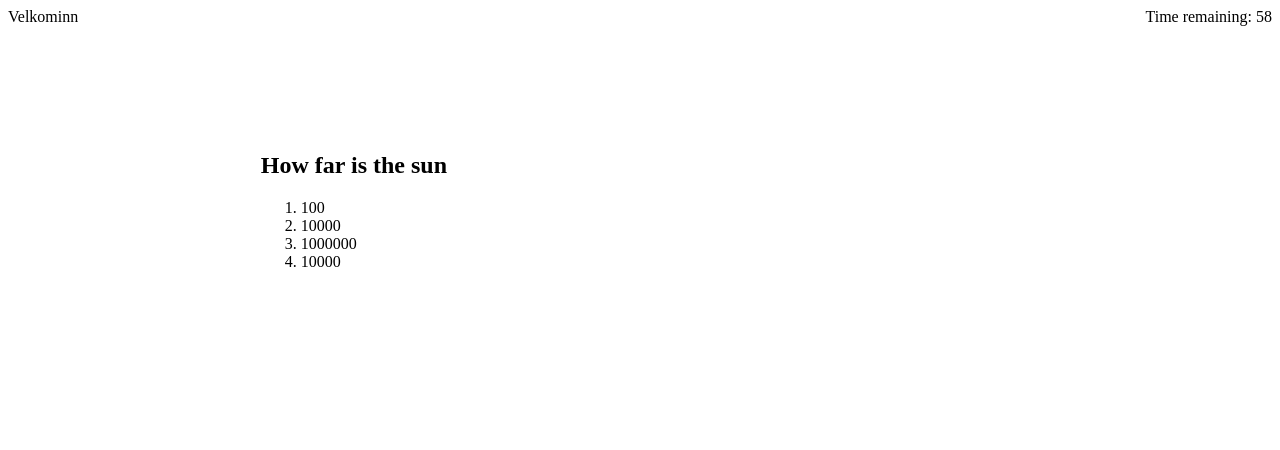
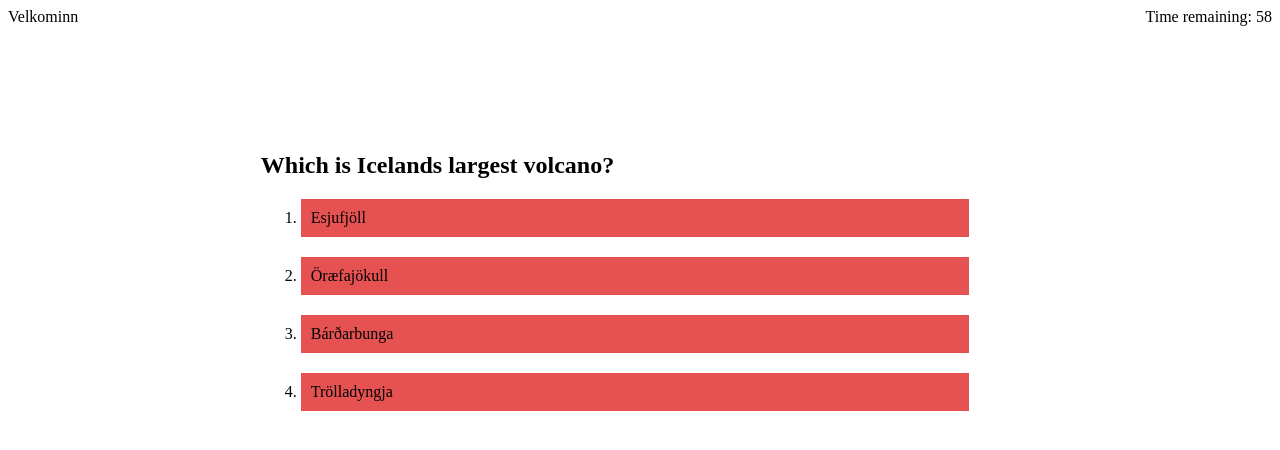
Before and after one commit to spenrad/Quiz-Challenge, a plain HTML site: page index.html in a window 1280 px wide. Both pictures are taken after a click on the button "Begin the Quiz!!!". Drawn offline with Linux system fonts and the light colour scheme.

Commit message:
adjusted questions and answers for quiz content, added minor style to make it look less boring

```diff
--- a/script.js
+++ b/script.js
@@ -11,29 +11,29 @@ var questionIndex = 0;
 // An array of objects should make out question, choices and answers easily accessed
 var question = [
   {
-    questionText: "How far is the sun",
-    choices: [100, 10000, 1000000, 10000],
-    answer: 1000000,
+    questionText: "Which is Icelands largest volcano?",
+    choices: ["Esjufjöll", "Öræfajökull", "Bárðarbunga", "Trölladyngja"],
+    answer: "Bárðarbunga",
   },
   {
-    questionText: "Is water wet",
-    choices: ["yes", "no", "maybe", "i dont care"],
-    answer: "yes",
+    questionText: "In 2010 this volcano massively disrupted air travel across the European continent.",
+    choices: ["Eyjafjallajökull", "Hverfjall", "Herðubreið", "Theistareykjarbunga"],
+    answer: "Eyjafjallajökull",
   },
   {
-    questionText: 'Selecct "a" ',
-    choices: ["a", "b", "c", "d"],
-    answer: "a",
+    questionText: "How many volcanoes are there in Iceland, active or inactive?",
+    choices: ["18", "30", "65", "130"],
+    answer: "130",
   },
   {
-    questionText: 'Select "t"',
-    choices: ["b", "g", "y", "t"],
-    answer: "t",
+    questionText: "Mount Helka is the most active volcano in Iceland, how many times has it erupted since the year 1104?",
+    choices: ["5", "8", "18", "24"],
+    answer: "18",
   },
   {
-    questionText: "Question 5",
-    choices: [5, 4, 1, 2],
-    answer: 5,
+    questionText: "Volcanoes can cause massive floods by melting glaciers as they erupt. What is the name for these floods?",
+    choices: ["Jökulhlaup", "Flóðhestur", "Gæsalappir", "Gloggaveðu"],
+    answer: "Jökulhlaup",
   },
 ];
 
--- a/style.css
+++ b/style.css
@@ -3,7 +3,6 @@
 }
 
 .container {
-    position: relative;
     margin: 10% 20%;
     height: 350px;
     background-color: white;
@@ -19,3 +18,9 @@
 #quiz-info {
     display: "block";
 }
+
+li {
+    padding: 10px;
+    margin: 20px 50px 0 0;
+    background-color: #e65252;
+}
```
